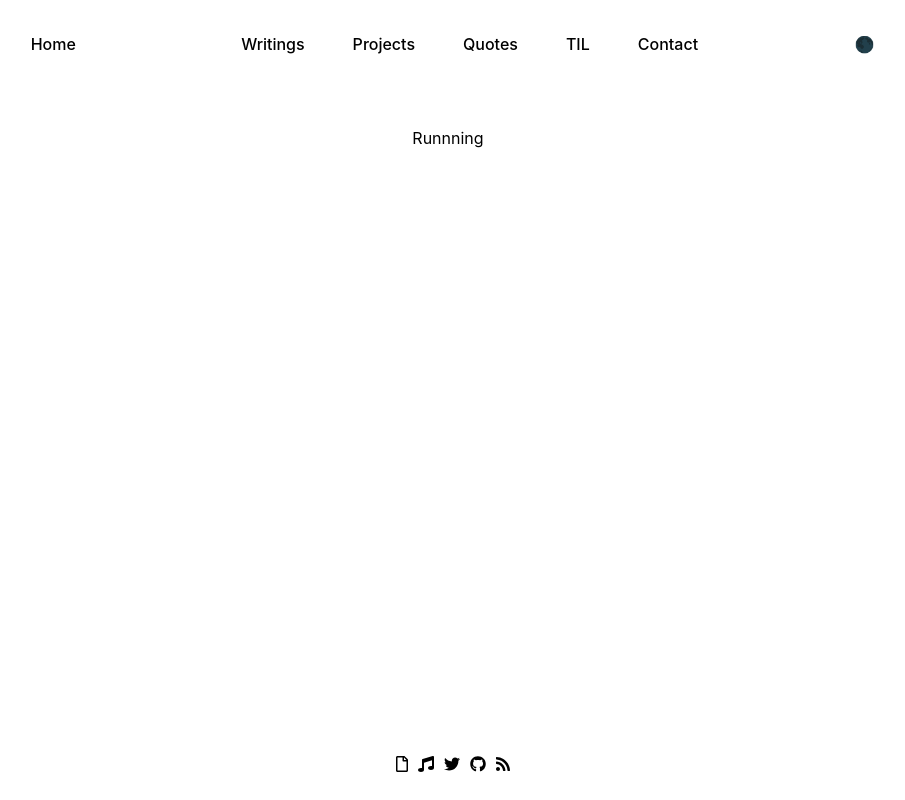
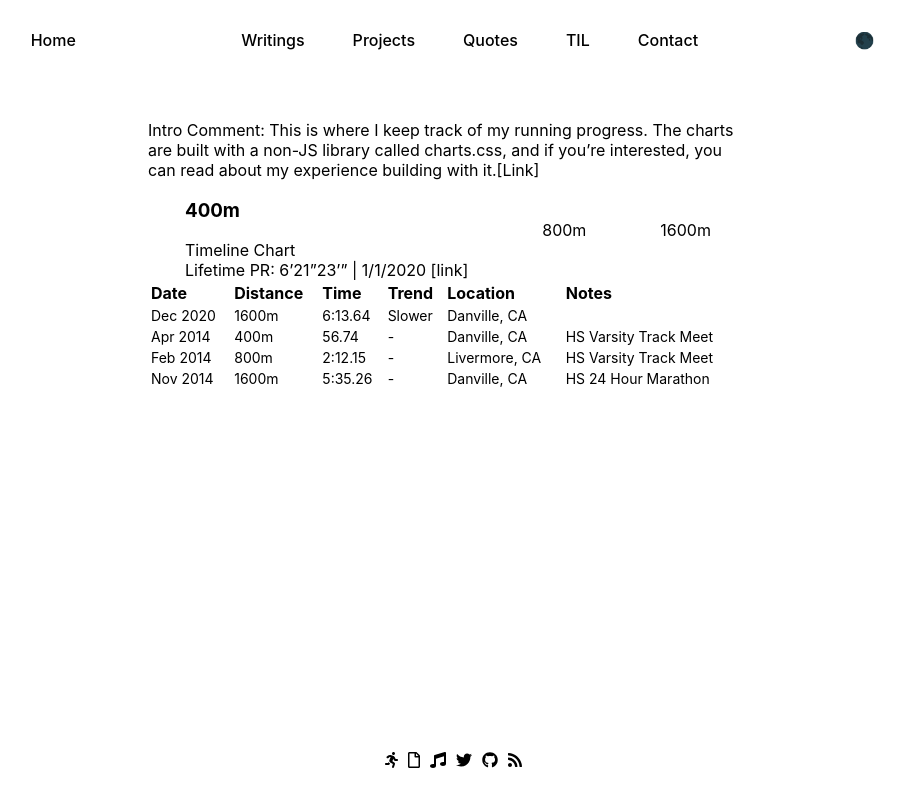
Before and after one commit to Anthony-Calderaro/calderarrow, a Next.js app: page /writings/run-log in a window 1280 px wide. Shown: the whole page, without its empty margins (192-1097 px from the left). Built offline with nearby package versions, Linux system fonts and the light colour scheme.

Commit message:
Added boilerplate run-log

```diff
--- a/components/Footer.js
+++ b/components/Footer.js
@@ -1,40 +1,16 @@
 import Link from 'next/link';
-import { FontAwesomeIcon } from '@fortawesome/react-fontawesome'
-import { faMusic, faRss, faFileAlt } from '@fortawesome/free-solid-svg-icons'
-import { faFile } from '@fortawesome/free-regular-svg-icons'
 
-import { faLinkedinIn, faSpotify, faTwitter, faGithub,  } from '@fortawesome/free-brands-svg-icons'
+import { footerIcons, createFontAwesomeIcon } from '../public/staticText';
 
 // Todo: Refactor all the module styles
 import footerStyles from '../styles/Footer.module.css';
-
-const icons = [
-  { icon: faFile,
-    link: 'https://gist.github.com/Anthony-Calderaro/6c41f8429a9dd395bf59362037c34d99',
-    target: '_blank'
-  },
-  { icon: faMusic,
-    link: '/writings/music',
-  },
-  { icon: faTwitter,
-    link: 'https://twitter.com/calderarrow',
-    target: '_blank'
-  },
-  { icon: faGithub,
-    link: 'https://github.com/Anthony-Calderaro',
-    target: '_blank'
-  },
-  { icon: faRss,
-    link: '/rss',
-  },
-];
 
 const IconLink = ({ iconDetails }) => {
   const { icon, link, target } = iconDetails;
   return (
     <Link href={`${link}`}>
       <a target={target && target} rel='noreferrer'>
-        <FontAwesomeIcon icon={icon} />
+        {createFontAwesomeIcon(icon)}
       </a>
     </Link>
   )
@@ -44,8 +20,7 @@ const Footer = () => {
   return (
     <footer className={footerStyles.footer}>
       <div className={footerStyles.icon_menu}>
-        {icons.map(iconDetails => <IconLink iconDetails={iconDetails} />)}
-
+        {footerIcons.map(iconDetails => <IconLink iconDetails={iconDetails} />)}
       </div>
     </footer>
   );
--- a/components/RunLog/RunLog.js
+++ b/components/RunLog/RunLog.js
@@ -1,10 +1,110 @@
 // import Link from 'next/link';
 // import styles from '../styles/Home.module.css';
 
+const Intro = () => {
+  return (
+    <div>
+      Intro Comment:
+      This is where I keep track of my running progress. The charts are built with a non-JS library called charts.css, and if you’re interested, you can read about my experience building with it.[Link]
+    </div >
+  )
+};
+
+const Race = ({ raceObject, pageRef }) => {
+  return (
+    <tr id={pageRef} style={{ fontSize: '14px', textAlign: 'left' }}>
+      {Object.values(raceObject).map(value => <td>{value}</td>)}
+    </tr>
+  )
+}
+const Summary = () => {
+  // const fastest400 = races['400'].sort()[0];
+  // const raceIndex400 = races['400'].find(fastest400);
+  // const fastest800 = races['800'].sort()[0];
+  // const raceIndex800 = races['800'].find(fastest800);
+  // const fastest1600 = races['1600'].sort()[0];
+  // const raceIndex1600 = races['1600'].find(fastest1600);
+  // Todo: a href === raceIndex; make the table rows have an id equal to their index.
+  const href = 'sup'
+  return (
+    <div style={{ display: 'flex', alignItems: 'center', justifyContent: 'space-around' }}>
+      <div>
+        <h3>400m</h3>
+        <div>Timeline Chart</div>
+        <a href={`#${href}`} style={{ display: 'flex' }}>Lifetime PR:  6’21”23’” | 1/1/2020 [link]</a>
+      </div>
+      <div>800m</div>
+      <div>1600m</div>
+    </div>
+  )
+}
+
+const Log = () => {
+  // Todo: add filtering and sorting
+  // Todo: static-ify this
+  const columns = [
+    'date',
+    'distance',
+    'time',
+    'trend',
+    'location',
+    'notes'
+  ]
+
+  const races = [
+    {
+      'date': 'Dec 2020',
+      'distance': '1600m',
+      'time': '6:13.64',
+      'trend': 'Slower',
+      'location': 'Danville, CA',
+      'notes': ''
+    },
+    {
+      'date': 'Apr 2014',
+      'distance': '400m',
+      'time': '56.74',
+      'trend': '-',
+      'location': 'Danville, CA',
+      'notes': 'HS Varsity Track Meet'
+    },
+    {
+      'date': 'Feb 2014',
+      'distance': '800m',
+      'time': '2:12.15',
+      'trend': '-',
+      'location': 'Livermore, CA',
+      'notes': 'HS Varsity Track Meet'
+    },
+    {
+      'date': 'Nov 2014',
+      'distance': '1600m',
+      'time': '5:35.26',
+      'trend': '-',
+      'location': 'Danville, CA',
+      'notes': 'HS 24 Hour Marathon'
+    }
+  ]
+
+// Todo: "See More" button after a while
+
+  return (
+    <table>
+      <tbody>
+      <tr style={{ fontSize: '16px', textAlign: 'left'}}>
+        {columns.map(column => <th style={{ textTransform: 'capitalize' }}>{column}</th>)}
+      </tr>
+      {races.map((raceObject, index) => <Race pageRef={index} raceObject={raceObject} />)}
+      </tbody>
+    </table>
+  )
+}
 export default function RunLog() {
   return (
-    <div>
-      Runnning
-    </div>
+    <>
+      <Intro />
+      <Summary />
+      <Log />
+    </>
   );
 }
--- a/pages/index.js
+++ b/pages/index.js
@@ -4,18 +4,16 @@ import { homePageLinks } from '../public/staticText';
 import styles from '../styles/Home.module.css';
 
 const HomePageLink = ({ linkObject }) => {
-  console.log(linkObject)
-  const { link, text } = linkObject;
+  const { link, text, target } = linkObject;
   return (
     <Link href={link}>
-      <a target='#' className={styles.blogLink}>
+      <a target={target && target} className={styles.blogLink}>
         {text}
       </a>
     </Link>
   )
 }
 export default function Home() {
-  console.log('homePageLinks', homePageLinks)
   return (
     <div className={styles.home_container}>
       <h1>Hi, I'm Anthony! 👋</h1>
--- a/public/staticText.js
+++ b/public/staticText.js
@@ -1,21 +1,58 @@
+import { FontAwesomeIcon } from '@fortawesome/react-fontawesome'
+import { faMusic, faRss, faRunning } from '@fortawesome/free-solid-svg-icons'
+import { faFile } from '@fortawesome/free-regular-svg-icons'
+import { faTwitter, faGithub } from '@fortawesome/free-brands-svg-icons'
+
+export function createFontAwesomeIcon(icon) {
+  return <FontAwesomeIcon icon={icon} />
+}
+
+export const footerIcons = [
+  { icon: faRunning,
+    link: '/writings/run-log',
+  },
+  { icon: faFile,
+    link: 'https://gist.github.com/Anthony-Calderaro/6c41f8429a9dd395bf59362037c34d99',
+    target: '_blank'
+  },
+  { icon: faMusic,
+    link: '/writings/music',
+  },
+  { icon: faTwitter,
+    link: 'https://twitter.com/calderarrow',
+    target: '_blank'
+  },
+  { icon: faGithub,
+    link: 'https://github.com/Anthony-Calderaro',
+    target: '_blank'
+  },
+  { icon: faRss,
+    link: '/rss',
+  },
+];
+
 export const essayCategories = ['money', 'athletics', 'life', 'family', 'reflection', 'how-to'];
 
 export const homePageLinks = {
   software: {
     link: 'https://github.com/Anthony-Calderaro',
-    text: 'software developer'
+    text: 'software developer',
+    target: '_blank',
   },
   dlvfr: {
     link: 'https://www.dlvfrd.org/',
-    text: 'volunteer EMT'
+    text: 'volunteer EMT',
+    target: '_blank',
   },
   cpa: {
     link: 'https://cpaportal.boa.virginia.gov/Verification/',
-    text: 'Certified Public Accountant.'
+    text: 'Certified Public Accountant.',
+    target: '_blank',
   },
   employer: {
     link: 'https://www.ustaxcourt.gov/',
-    text: 'the U.S. Tax Court.'
+    text: 'the U.S. Tax Court.',
+    target: '_blank',
   },
   running: {
     link: '/writings/run-log',
--- a/styles/Footer.module.css
+++ b/styles/Footer.module.css
@@ -1,6 +1,7 @@
 .footer {
   width: 100%;
-  height: 9vh;
+  height: 10vh;
+  /* Todo: variable */
   display: flex;
   flex-direction: column;
   justify-content: center;
--- a/styles/Header.module.css
+++ b/styles/Header.module.css
@@ -2,7 +2,7 @@
   display: flex;
   justify-content: space-around;
   width: 1000px;
-  height: 11vh;
+  height: 10vh;
   font-weight: 500;
 }
 
--- a/styles/globals.css
+++ b/styles/globals.css
@@ -20,6 +20,7 @@ main {
   padding-top: 5vh;
   flex-direction: column;
   max-width: 600px;
+  width: 100%;
   min-height: 80vh; /* Todo: Fix so not fixed */
 }
 
```
